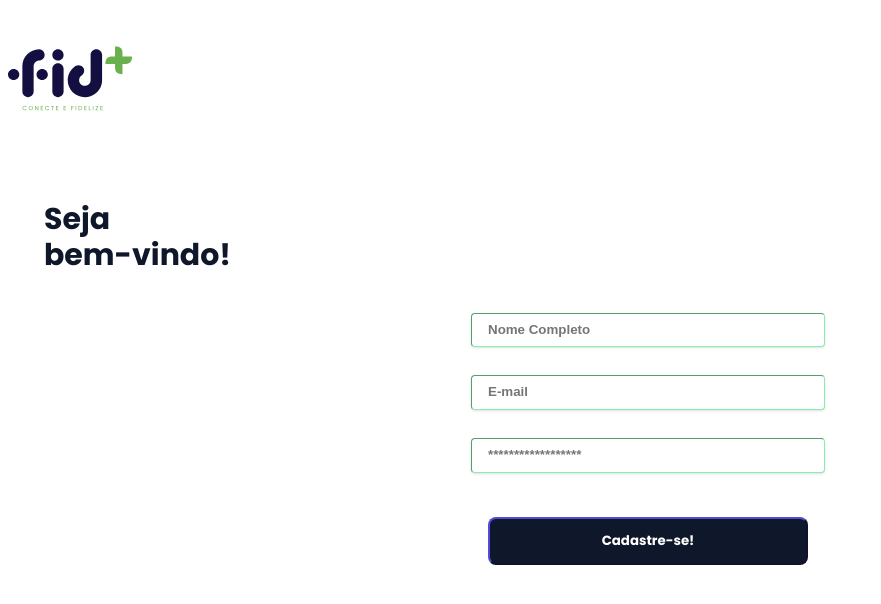
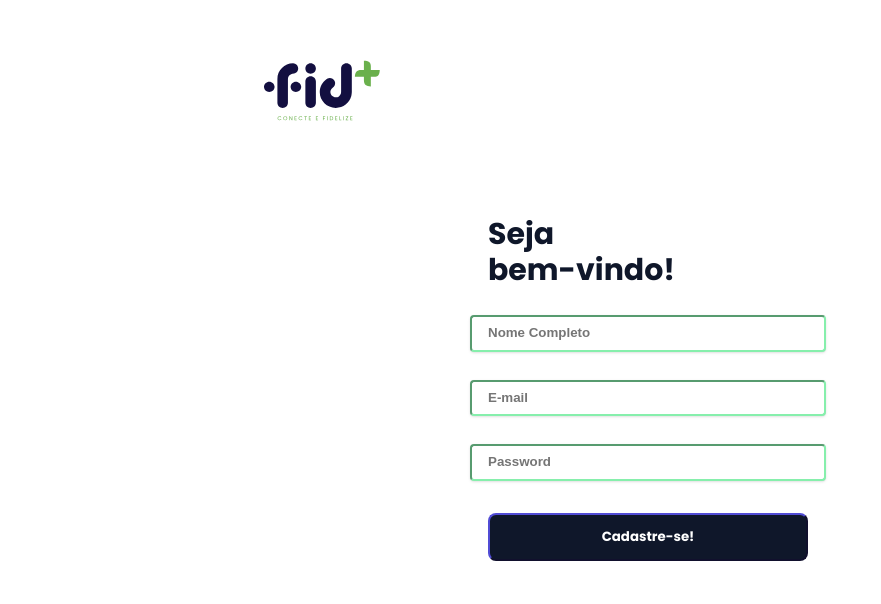
Before and after one commit to JoaoSeixasFelix/Bootcamp-Gama, a Next.js app: page /signup in a window 1280 px wide. Shown: the top 604 px of the page, without its empty margins (0-881 px from the left). Built offline with nearby package versions, Linux system fonts and the light colour scheme; a web font is replaced by a local one.

Commit message:
Uptade Project

```diff
--- a/components/Input.tsx
+++ b/components/Input.tsx
@@ -54,8 +54,8 @@ function Input({
          ${marginBottom}
          ${marginLeft}
          font-bold py-2 px-4 rounded
-         shadow appearance-none border
-        text-gray-700
+         shadow appearance-none border-2
+         text-gray-700
          mb-3
          leading-tight
          focus:outline-nonefirst-letter:focus:shadow-outline`
--- a/components/Logo.tsx
+++ b/components/Logo.tsx
@@ -3,10 +3,12 @@ import logo from "../public/vector.svg";
 
 export default function Logo() {
   return (
-    <div className="md:390px flex h-1/6 w-3/6 mr-32 mb-12">
+    <div className="md:390px flex w-3/6 mr-32 mb-12">
       <Image
         src={logo}
         alt= "Picture Logo of Fig+"
+        width={"140px"}
+        height={"140px"}
       />
     </div>
   );
--- a/components/MenuList.tsx
+++ b/components/MenuList.tsx
@@ -1,6 +1,9 @@
 import Image from "next/image";
 
 export const restaurantDescription = (item) => {
+
+
+const list = (item.points)  ? "" : "list-item"
 
   return (
 
@@ -27,22 +30,15 @@ export const restaurantDescription = (item) => {
           >
             <p className="text-base">{item.restaurantName}</p>
 
-            <p
-              className="text-base
-                         text-emerald-400"
-            >
+            <p className="user-points text-base text-emerald-400" >
               {item.points}
             </p>
 
-            <p
-              className="ml-3
-                               text-zinc-500
-                                 text-sm"
-            >
+            <p className={`model-plate ${list} ml-4 text-zinc-500 text-xs`}>
               {item.plateModel}
             </p>
 
-            <p className="text-zinc-500 text-xs">{item.localization}</p>
+            <p className="ml-0 text-zinc-500 text-xs">{item.localization}</p>
 
             <p className="font-light">{item.validate}</p>
 
--- a/components/QrCodeScreen.tsx
+++ b/components/QrCodeScreen.tsx
@@ -4,13 +4,13 @@ export const QrCodeScreen = () => {
 
         <div className="mt-6 flex items-center flex-col">
 
-            <span className="mb-12 mr-8 border-b-2 border-black w-72">
+            <span className="mb-12 mt-4 font-Roboto mr-8 border-b-2 border-black w-72">
 
                 Aponte a câmera para o QRCode
 
             </span>
 
-            <div className="w-80 h-96 border-2 border-black rounded-md-qr">
+            <div className="mb-6 w-80 h-96 border-2 border-black rounded-md-qr">
 
             </div>
 
--- a/pages/signin.tsx
+++ b/pages/signin.tsx
@@ -17,17 +17,15 @@ const SignIN = () => {
   };
 
   return (
-    <div
-      className="
-      sm:text-center
+    <div className=" sm:text-center
+                     box-border
                      flex
                      flex-col
                      items-center
                      justify-center
-      h-screen
-      w-screen
-      "
-    >
+                     h-full
+                     w-screen ">
+
       <Logo />
 
       <div className="flex mr-56 text-4xl text-zinc-500 font-Poppins">
@@ -39,8 +37,9 @@ const SignIN = () => {
           flex-col
           items-center
           justify-start
-          w-screen h-1/3 mt-8 mb-12"
+          w-screen h-72 mt-8 mb-0"
         >
+
         <Input
           onChange={onChange}
           name="login"
@@ -50,22 +49,23 @@ const SignIN = () => {
           size="w-80"
           bgColor="white"
           textColor="white"
-          borderColor="border-green-300"
+          borderColor="border-green-500"
         />
 
         <Input
           onChange={onChangePassword}
           name="password"
-          placeholder="******************"
+          placeholder="Password"
           type={"password"}
           value={passWordInput}
-          borderColor="border-green-300"
+          borderColor="border-green-500"
           size="w-80"
           bgColor="white"
           textColor="white"
         />
 
         <Button
+
           onClick={() => console.log("I Like Geuci")}
           type={"submit"}
           width="w-80"
@@ -75,30 +75,28 @@ const SignIN = () => {
           marginTop="mt-8"
           marginBottom="mb-6"
           padding="py-2 px-4"
-        >
-          {" "}
-          Entrar{" "}
-        </Button>
+
+        > Entrar </Button>
 
         <a href="">
           <Description forgotyourpassword="Esqueceu sua senha?" />
         </a>
+
       </form>
 
       <span className="">
         <SocialMediaLogin />
       </span>
 
-      <a
-        href="/signup"
+      <a href="/signup"
          className="
          flex
          flex-col
          justify-center
          items-center
          w-screen
-        mt-10"
-      >
+         mt-10">
+
         <Description forgotyourpassword="Entre para o Fid+" />
 
         <Button
@@ -113,11 +111,10 @@ const SignIN = () => {
           marginTop="mt-3.5"
           marginBottom="mb-14"
           padding="py-2 px-4"
-        >
-          {" "}
-          Cadastre-se!{" "}
-        </Button>
+        > Cadastre-se! </Button>
+
       </a>
+
     </div>
   );
 };
--- a/pages/signup.tsx
+++ b/pages/signup.tsx
@@ -21,13 +21,21 @@ const SignUp = () => {
   };
 
   return (
-    <div className=" block items-center w-full h-screen py-3">
+    <div className="Container
+                    flex
+                    flex-col
+                    items-center
+                    justify-center
+                    h-3/4
+                    w-screen">
+
       <Logo />
 
       <div className="flex flex-col
+                      justify-start
                       items-start
-                      w-52
-                      ml-9 text-3xl font-Poppins text-slate-900">
+                      w-52 mr-28 text-3xl
+                      font-Poppins text-slate-900">
 
         <span>Seja</span>
         <span>bem-vindo!</span>
@@ -35,14 +43,16 @@ const SignUp = () => {
       </div>
 
       <form className="flex
-                       flex-col items-center justify-center h-1/3 mt-8">
+                       flex-col
+                       items-center justify-center
+                       h-2/4">
         <Input
           onChange={onChange}
           name="login"
           placeholder="Nome Completo"
           value={nameInput}
           type={"text"}
-          size="w-80"
+          size="w-full"
           bgColor="white"
           textColor="white"
           borderColor="border-green-300"
@@ -56,7 +66,7 @@ const SignUp = () => {
           type={"email"}
           value={emailInput}
           borderColor="border-green-300"
-          size="w-80"
+          size="w-full"
           bgColor="white"
           textColor="white"
           marginBottom="mb-7"
@@ -65,31 +75,31 @@ const SignUp = () => {
         <Input
           onChange={onChangePassword}
           name="password"
-          placeholder="******************"
+          placeholder="Password"
           type={"password"}
           value={passWordInput}
           borderColor="border-green-300"
-          size="w-80"
+          size="w-full"
           bgColor="white"
           textColor="white"
         />
 
         <Button
           onClick={() => console.log("I Like Geuci")}
-          type={"submit"}
+          type={"button"}
           width="w-80"
           height="h-12"
           backGroundColor="bg-slate-900"
           textColor="text-white"
           borderColor="border-indigo-900"
-          marginBottom="mt-8"
+          marginBottom="mt-5"
           padding="py-2 px-4"
-        >
-          {" "}
-          Cadastre-se!{" "}
-        </Button>
+        > Cadastre-se! </Button>
+
       </form>
+
     </div>
+
   );
 };
 
```
Also changed, not shown: pages/index.tsx (+7 -13 lines). Lines whose indentation alone changed are shown as unchanged.
